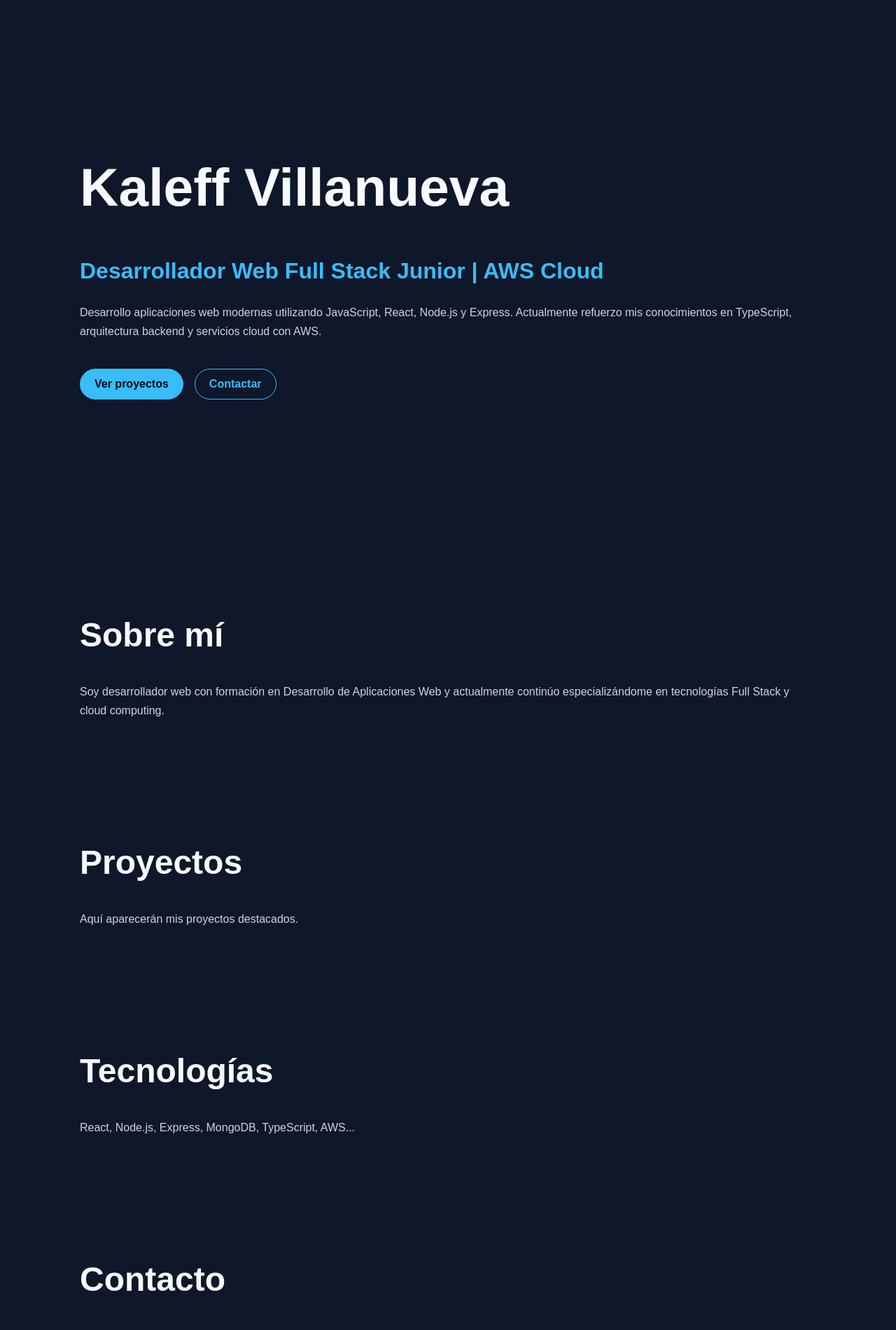
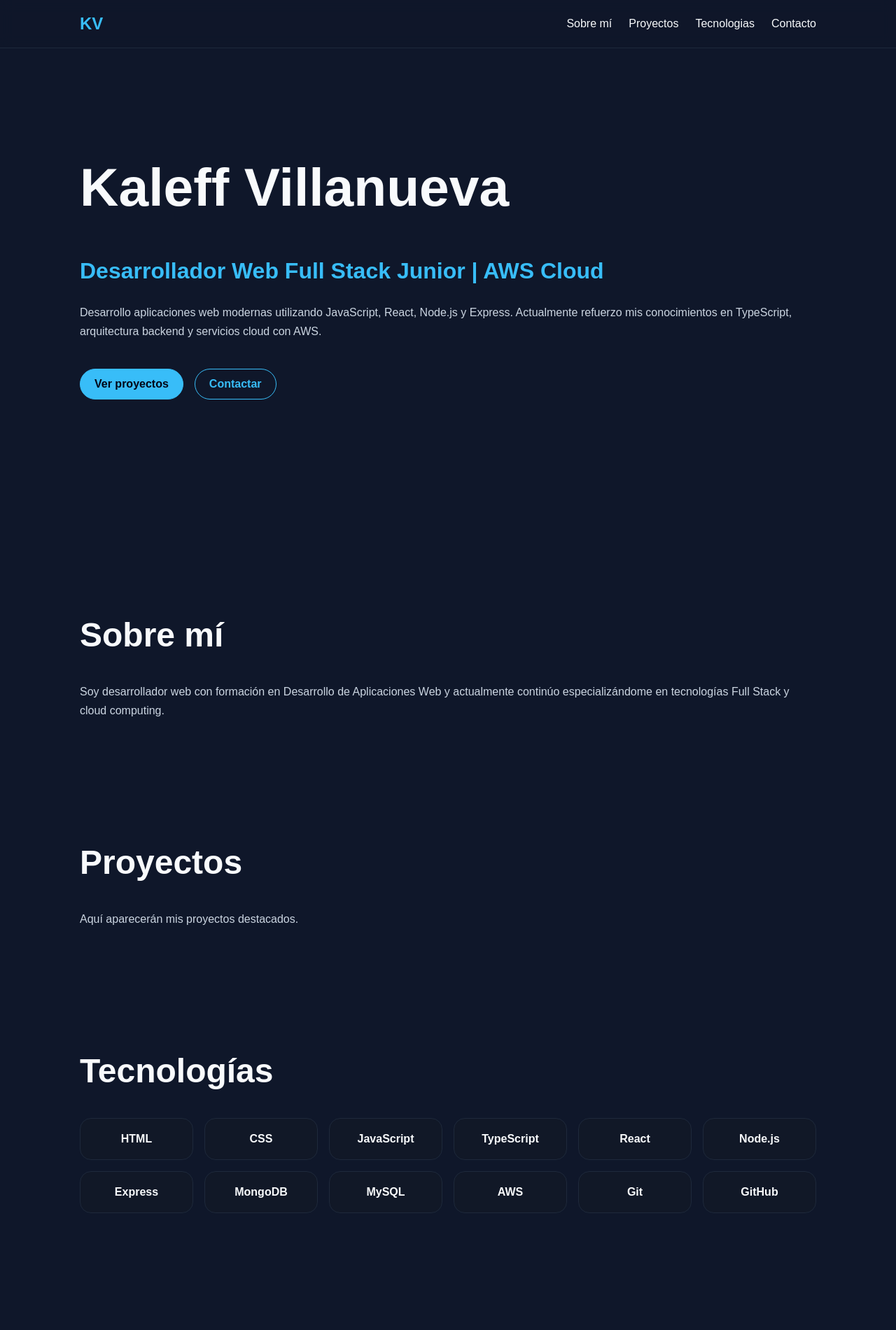
Before and after one commit to Kalef22/portfolio-v2, a React (Vite) app: page / in a window 1280 px wide. Shown: the top 1901 px of the page at 70% size. Built offline with nearby package versions, Linux system fonts and the light colour scheme.

Commit message:
feat: añadir navbar y sección dinámica de tecnologías

```diff
--- a/src/App.tsx
+++ b/src/App.tsx
@@ -1,3 +1,5 @@
+import Navbar from "./components/Navbar";
+
 import Hero from "./sections/Hero";
 import About from "./sections/About";
 import Projects from "./sections/Projects";
@@ -7,6 +9,8 @@ import Contact from "./sections/Contact";
 function App() {
   return (
     <>
+      <Navbar />
+
       <Hero />
       <About />
       <Projects />
--- /dev/null
+++ b/src/components/Navbar.tsx
@@ -0,0 +1,20 @@
+function Navbar() {
+  return (
+    <header className="navbar">
+      <div className="navbar-container">
+        <a href="#inicio" className="logo">
+          KV
+        </a>
+
+        <nav>
+          <a href="#sobre-mi">Sobre mí</a>
+          <a href="#proyectos">Proyectos</a>
+          <a href="#tecnologias">Tecnologias</a>
+          <a href="#contacto">Contacto</a>
+        </nav>
+      </div>
+    </header>
+  );
+}
+
+export default Navbar;
--- /dev/null
+++ b/src/data/skills.ts
@@ -0,0 +1,14 @@
+export const skills = [
+  "HTML",
+  "CSS",
+  "JavaScript",
+  "TypeScript",
+  "React",
+  "Node.js",
+  "Express",
+  "MongoDB",
+  "MySQL",
+  "AWS",
+  "Git",
+  "GitHub",
+];
--- a/src/sections/Skills.tsx
+++ b/src/sections/Skills.tsx
@@ -1,11 +1,17 @@
+import { skills } from "../data/skills";
+
 function Skills() {
   return (
     <section id="tecnologias">
       <h2>Tecnologías</h2>
 
-      <p>
-        React, Node.js, Express, MongoDB, TypeScript, AWS...
-      </p>
+      <div className="skills-grid">
+        {skills.map((skill) =>(
+          <div key={skill} className="skill-card">
+            {skill}
+          </div>
+        ))}
+      </div>
     </section>
   );
 }
--- a/src/styles/global.css
+++ b/src/styles/global.css
@@ -84,3 +84,67 @@ button,
   flex-wrap: wrap;
   margin-top: 24px;
 }
+
+.navbar {
+  position: fixed;
+  top: 0;
+  width: 100%;
+  backdrop-filter: blur(10px);
+  background: rgba(15, 23, 42, 0.8);
+  border-bottom: 1px solid var(--border);
+  z-index: 1000;
+}
+
+.navbar-container {
+  max-width: 1100px;
+  margin: 0 auto;
+  padding: 20px 24px;
+
+  display: flex;
+  justify-content: space-between;
+  align-items: center;
+}
+
+.logo {
+  color: var(--primary);
+  text-decoration: none;
+  font-size: 1.5rem;
+  font-weight: bold;
+}
+
+nav {
+  display: flex;
+  gap: 24px;
+}
+
+nav a {
+  color: var(--text);
+  text-decoration: none;
+  transition: 0.3s;
+}
+
+nav a:hover {
+  color: var(--primary);
+}
+
+.skills-grid {
+  display: grid;
+  grid-template-columns: repeat(auto-fit, minmax(160px, 1fr));
+  gap: 16px;
+  margin-top: 40px;
+}
+
+.skill-card {
+  background: var(--bg-soft);
+  border: 1px solid var(--border);
+  padding: 20px;
+  border-radius: 16px;
+  text-align: center;
+  font-weight: 600;
+  transition: 0.3s;
+}
+
+.skill-card:hover {
+  border-color: var(--primary);
+  transform: translateY(-4px);
+}
```
